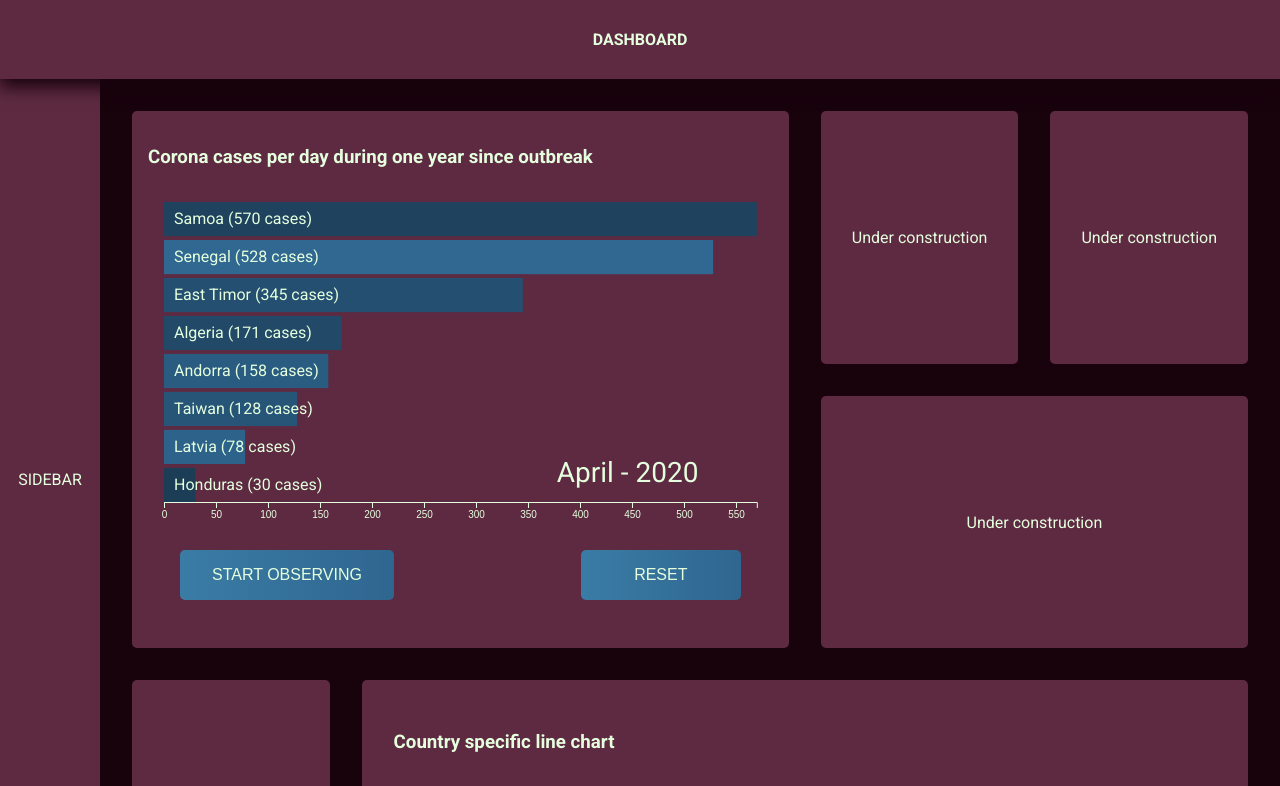
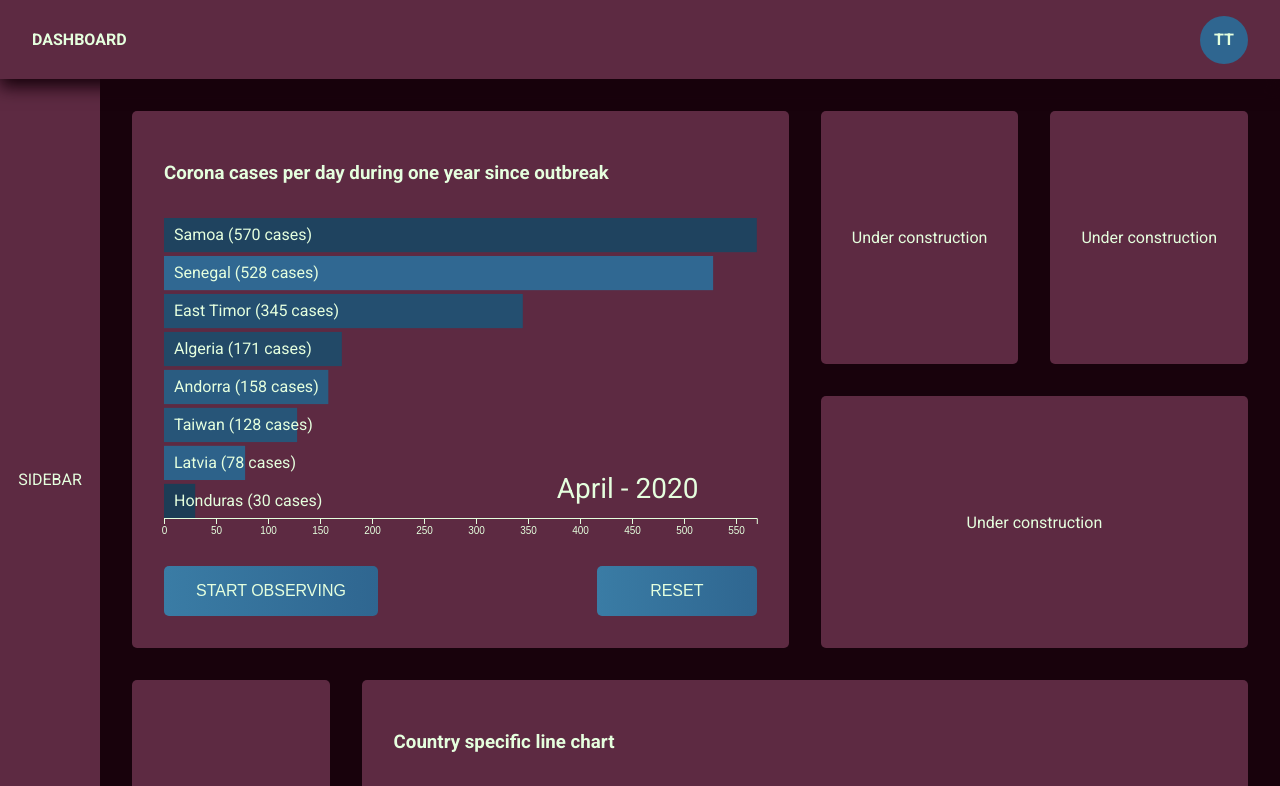
Before and after one commit to loukacodes/corona-dashboard, a React (Create React App) app: page / in a window 1280 px wide. Shown: the top 786 px of the page. Built offline with nearby package versions, Linux system fonts and the light colour scheme; no server answers.

Commit message:
Adjust styling

```diff
--- a/src/client/app/App.module.scss
+++ b/src/client/app/App.module.scss
@@ -41,7 +41,6 @@ body {
   grid-gap: 2rem;
   margin: 2rem;
   grid-template-columns: repeat(5, 1fr);
-  grid-template-rows: repeat(2, 1fr);
   @media (max-width: 1024px) {
     display: flex;
     flex-direction: column;
--- a/src/client/charts/corona-bar-chart/CoronaBarChartContainer.module.scss
+++ b/src/client/charts/corona-bar-chart/CoronaBarChartContainer.module.scss
@@ -4,13 +4,13 @@
   width: 100%;
   display: flex;
   flex-direction: column;
-  padding: 1rem;
+  padding: 2rem;
   box-sizing: border-box;
   font-family: $font-family;
 }
 
 .body {
-  padding: 1rem;
+  margin: 1rem 0;
 }
 
 svg {
@@ -24,4 +24,5 @@ svg {
 .footer{
   display: flex;
   justify-content: space-between;
+  margin-top: 2rem;
 }
--- a/src/client/charts/country-specific-line-chart/LineChartContainer.module.scss
+++ b/src/client/charts/country-specific-line-chart/LineChartContainer.module.scss
@@ -23,7 +23,7 @@ svg {
 }
 
 .radioButtonGroup {
-  margin-top: 2rem;
+  margin-top: 1rem;
   position: relative;
   width: fit-content;
   transition: all 0.5s ease-in-out 0.1s;
--- /dev/null
+++ b/src/client/common/Avatar.module.scss
@@ -0,0 +1,12 @@
+@import '../variables.scss';
+
+.circleStyle {
+  display: flex;
+  align-items: center;
+  justify-content: center;
+  border-radius: 100%;
+  background-color: $lapis-lazuli;
+  width: 48px;
+  height: 48px;
+  overflow: hidden;
+}
--- /dev/null
+++ b/src/client/common/Avatar.tsx
@@ -0,0 +1,19 @@
+import classNames from 'classnames'
+import React, { ReactNode } from 'react'
+
+import styles from './Avatar.module.scss'
+
+interface AvatarProps {
+  children: ReactNode
+  extraClassName?: string
+}
+
+const Avatar: React.FC<AvatarProps> = ({ children, extraClassName }) => {
+  return (
+    <div className={classNames(styles.circleStyle, extraClassName)}>
+      {children}
+    </div>
+  )
+}
+
+export default Avatar
--- a/src/client/common/Button.module.scss
+++ b/src/client/common/Button.module.scss
@@ -4,7 +4,6 @@
   min-width: 160px;
   border-radius: 5px;
   padding: 1rem 2rem;
-  margin: 2rem;
   border: none;
   background-image: linear-gradient(-90deg, $lapis-lazuli, $steel-blue);
   box-shadow: 0 0 0 0, 0 0 0 0 $xiketic, 0 0 transparent;
--- a/src/client/navbar/Navbar.module.scss
+++ b/src/client/navbar/Navbar.module.scss
@@ -9,7 +9,9 @@
   box-shadow: 0 0.5rem 1rem 0 $xiketic;
   z-index: $top-most;
   text-transform: uppercase;
-  justify-content: center;
+  justify-content: space-between;
   align-items: center;
   font-weight: bold;
+  padding: 0 2rem;
+  box-sizing: border-box;
 }
--- a/src/client/navbar/Navbar.tsx
+++ b/src/client/navbar/Navbar.tsx
@@ -1,8 +1,16 @@
 import React from 'react'
+import Avatar from '../common/Avatar'
 import styles from './Navbar.module.scss'
 
 const Navbar = () => {
-  return <nav className={styles.root}>dashboard</nav>
+  return (
+    <nav className={styles.root}>
+      <div className={styles.leftSide}>dashboard</div>
+      <div className={styles.rightSide}>
+        <Avatar>TT</Avatar>
+      </div>
+    </nav>
+  )
 }
 
 export default Navbar
```
